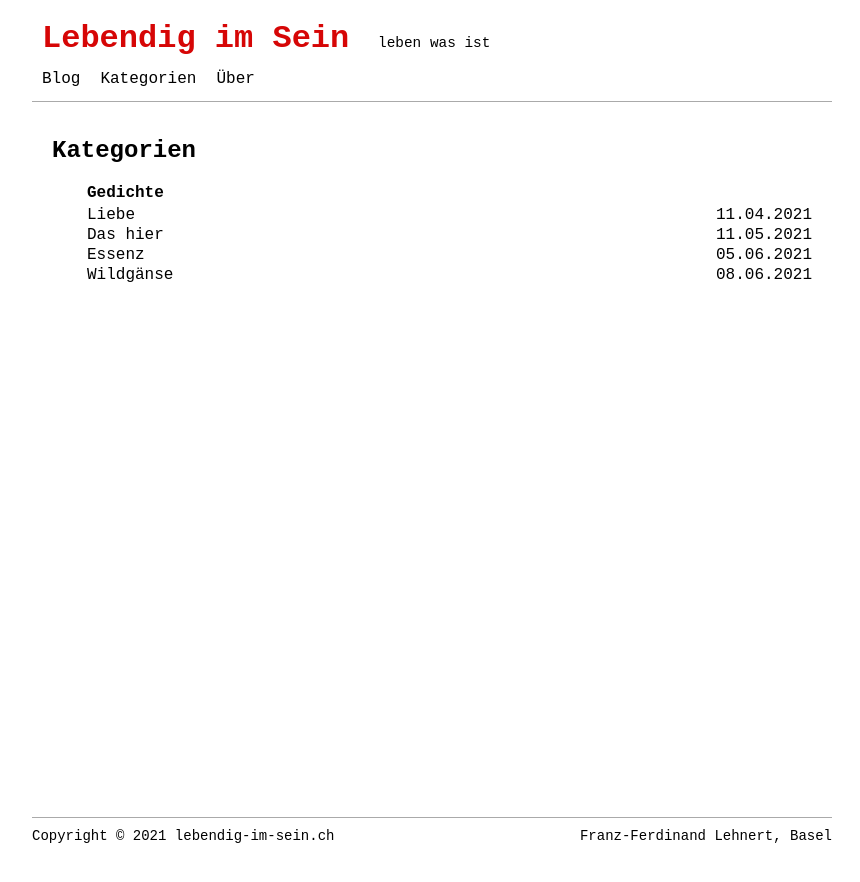
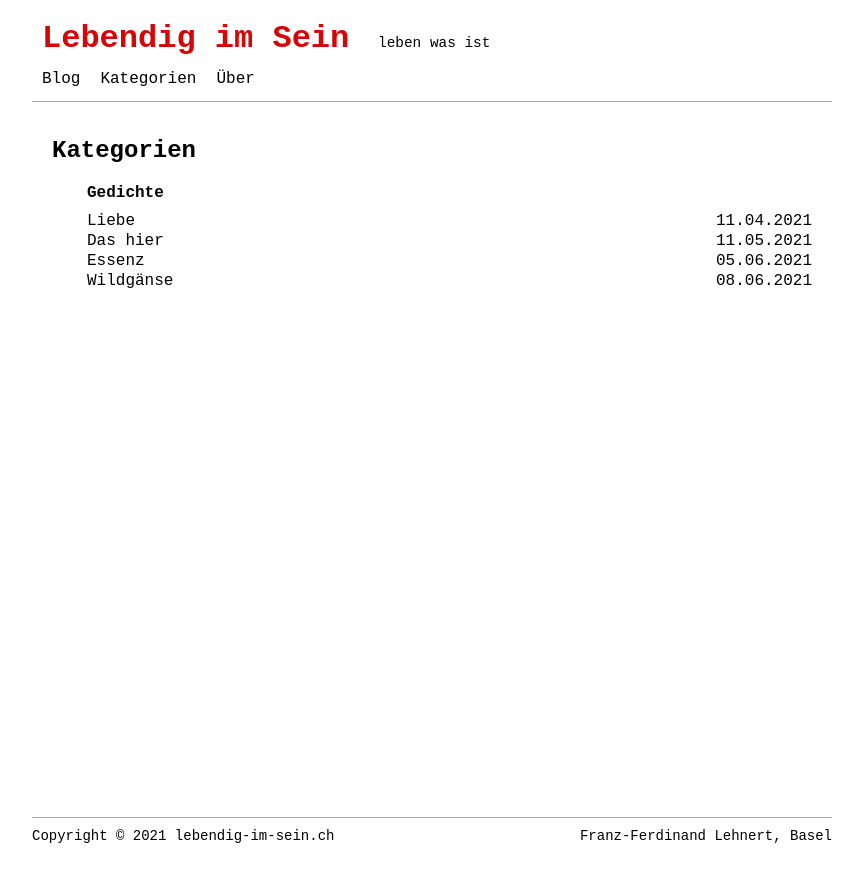
Before and after one commit to lebendigimsein/webpage, a Jekyll site: the page built from pages/categories.html, in a window 1280 px wide. Shown: the top 882 px of the page, without its empty margins (208-1068 px from the left). Built offline with Jekyll 4.4.1, drawn with Linux system fonts in a browser that asks for light colours.

Commit message:
2021-06-15

```diff
--- a/_layouts/post.html
+++ b/_layouts/post.html
@@ -3,9 +3,11 @@ layout: default
 ---
 
 <article class="container-post">
+    {% if page.title %}
     <div class="post-title">
         <h1>{{ page.title }}</h1>
     </div>
+    {% endif %}
     {% if page.author %}
     <div class="post-author print-post-author">
         <span>von {{ page.author }}</span>
--- a/_sass/custom.scss
+++ b/_sass/custom.scss
@@ -15,6 +15,10 @@ p {
     margin-bottom: 20px;
 }
 
+.header-info-name {
+    color: #D60606;
+}
+
 .page-title {
     text-align: left;
 }
@@ -30,10 +34,6 @@ p {
 .container-main {
     margin-top: 30px;
     min-height: calc(75vh);
-}
-
-.header-info-name {
-    color: #D60606;
 }
 
 li.header-main-nav-item > a.active:hover {
@@ -54,6 +54,10 @@ li.header-main-nav-item > a.active span {
 }
 
 .categories-list {
+    .posts-category {
+        margin-bottom: 10px;
+        font-weight: bold;
+    }
     .posts-list-item {
         margin: 2px auto;
         line-height: inherit;
@@ -62,11 +66,6 @@ li.header-main-nav-item > a.active span {
 
 ul.categories-list li {
     list-style-type: none;
-}
-
-.posts-category {
-    margin-bottom: 4px;
-    font-weight: bold;
 }
 
 .post-info {
```
Also changed, not shown: _posts/2021-05-11-das-hier.markdown (line endings or trailing spaces). Lines whose indentation alone changed are shown as unchanged.
